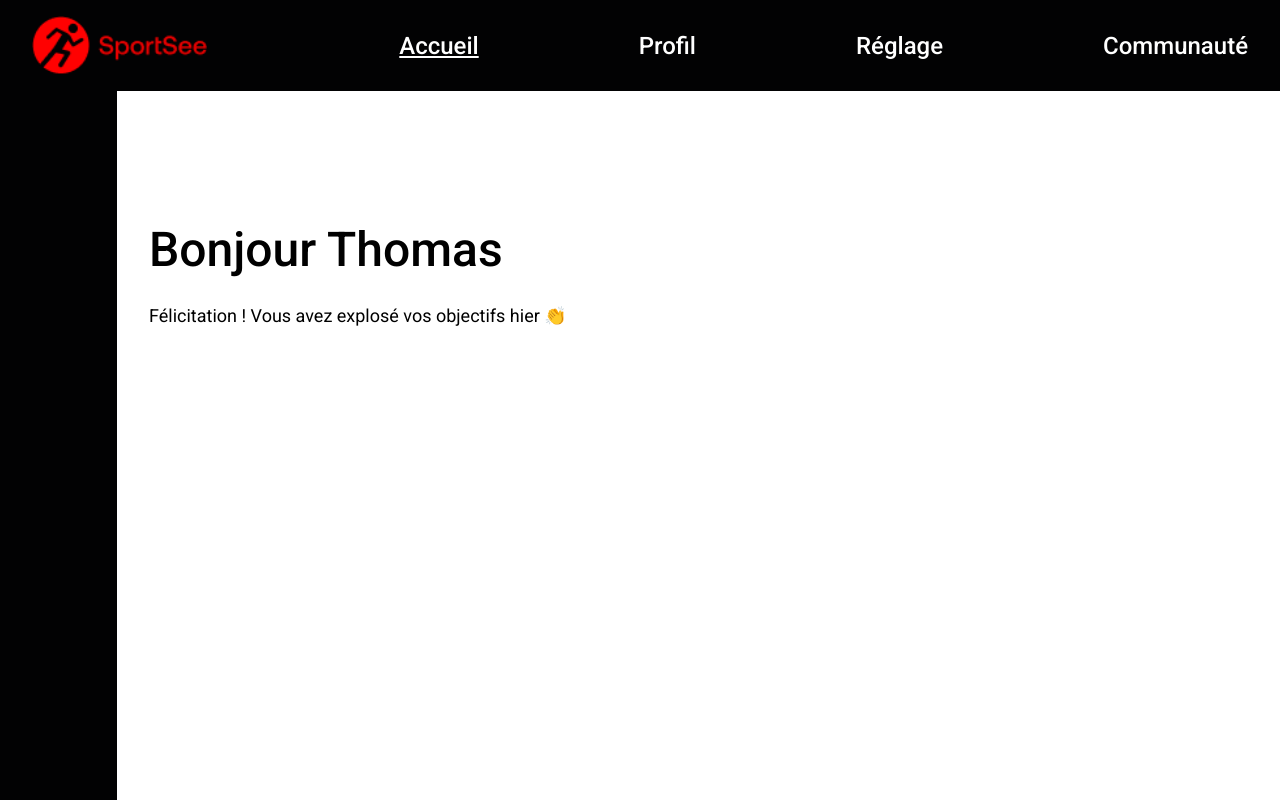
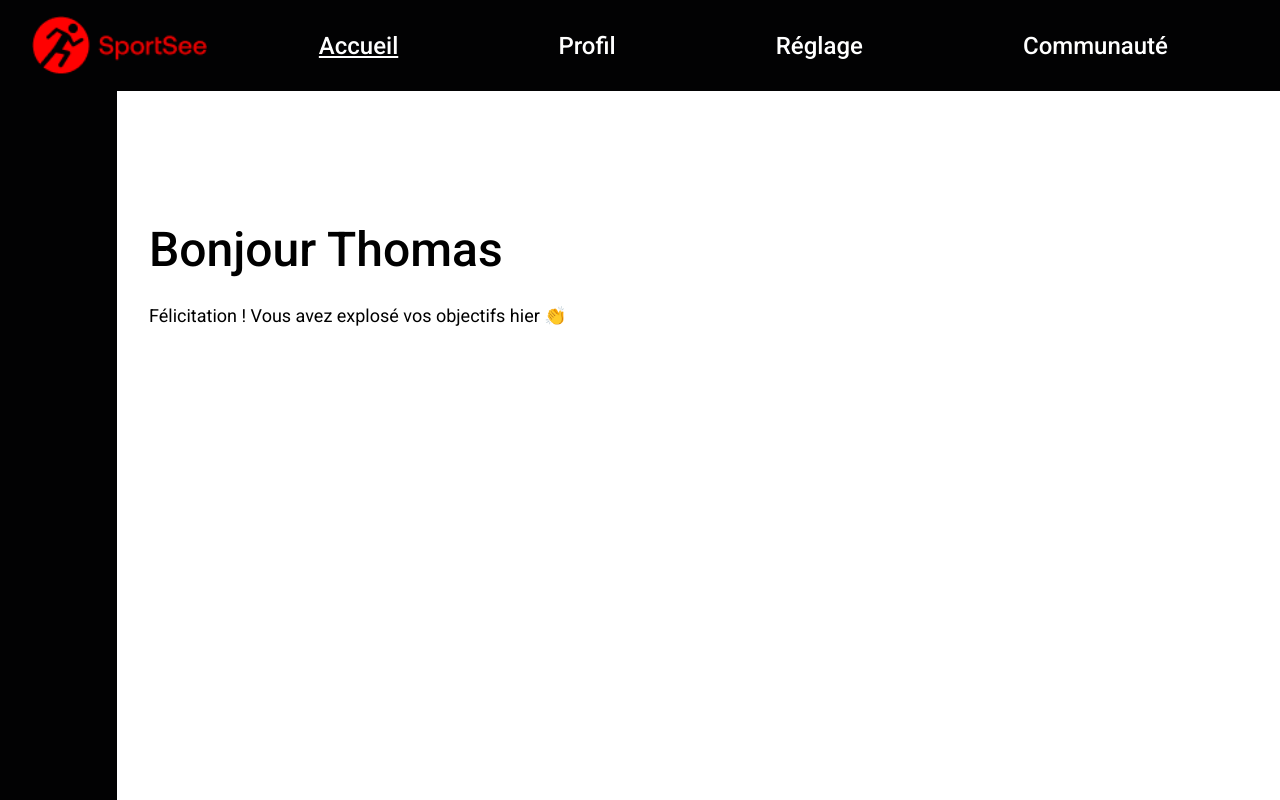
Before and after one commit to MTDev2024/SportSeeApp, a React (Vite) app: page / in a window 1280 px wide. Built offline with nearby package versions, Linux system fonts and the light colour scheme.

Commit message:
feat: création du Header avec navigation React Router et Tailwind

```diff
--- a/src/App.jsx
+++ b/src/App.jsx
@@ -5,6 +5,7 @@ import Error from "./pages/Error";
 
 function App() {
   return (
+    <div className="max-w-[1440px] mx-auto min-h-screen">
       <Layout>
         <Routes>
           <Route path="/" element={<Profil />} /> {/* Temporaire*/}
@@ -12,6 +13,7 @@ function App() {
           <Route path="*" element={<Error />} />
         </Routes>
       </Layout>
+    </div>
   );
 }
 
--- a/src/components/Layout/Header.jsx
+++ b/src/components/Layout/Header.jsx
@@ -3,9 +3,10 @@ import header_logo from "../../assets/header_logo.png";
 
 function Header() {
   return (
-    <header className="bg-secondary h-[91px] flex items-center justify-between px-8">
+    <header className="bg-secondary h-[91px] flex items-center px-8 gap-8">
       <img src={header_logo} alt="Logo SportSee" className="h-[60px]" />
-      <nav className="flex gap-40">
+
+      <nav className="flex justify-around flex-1">
         <NavLink
           to="/"
           className={({ isActive }) =>
--- a/src/components/Layout/Layout.jsx
+++ b/src/components/Layout/Layout.jsx
@@ -3,7 +3,7 @@ import Sidebar from "./Sidebar";
 
 function Layout({ children }) {
   return (
-    <div className="min-h-screen">
+    <div className="relative min-h-screen">
       <Header />
       <Sidebar />
       <main className="ml-[117px] mt-[91px] p-8">{children}</main>
--- a/src/components/Layout/Sidebar.jsx
+++ b/src/components/Layout/Sidebar.jsx
@@ -1,6 +1,7 @@
 function Sidebar() {
   return (
-    <aside className="bg-secondary w-[117px] min-h-screen fixed left-0 top-[91px]">
+    <aside className="bg-secondary w-[117px] h-[calc(100vh-91px)] absolute left-0 top-[91px]">
+      {/* ← Remplace fixed par absolute et min-h-screen par h-[calc(100vh-91px)] */}
       {/* Contenu */}
     </aside>
   );
```
Lines whose indentation alone changed are shown as unchanged.
